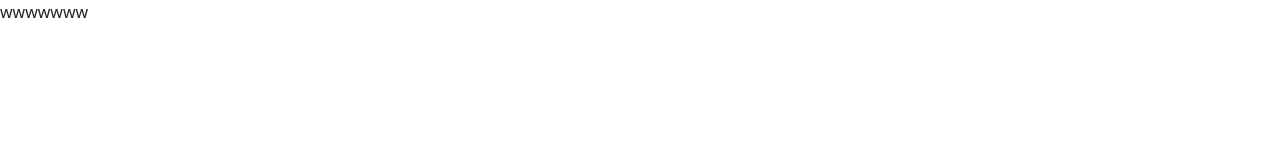
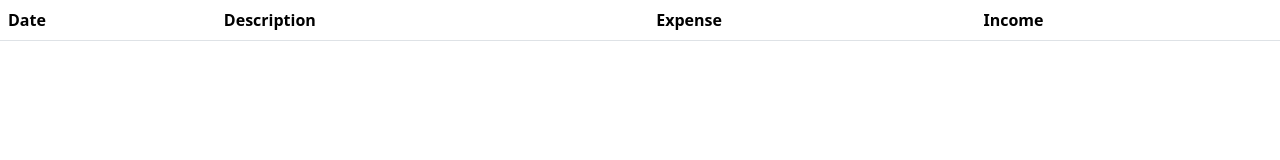
Before and after one commit to nikkomegaware-lgtm/nancy, a website: page www/index.html in a window 1280 px wide. Drawn offline with nearby package versions, Linux system fonts and the light colour scheme.

Commit message:
Update index.html

```diff
--- a/www/index.html
+++ b/www/index.html
@@ -22,7 +22,17 @@
 	    </script>
 	</head>
 	<body>
-		wwwwwww
-
+        <table class="table">
+            <thead>
+                <tr>
+                    <th class="text-left">Date</th>
+                    <th class="text-left">Description</th>
+                    <th class="text-right">Expense</th>
+                    <th class="text-right">Income</th>
+                </tr>
+            </thead>
+            <tbody>
+            </tbody>
+        </table>
 	</body>
 </html>
```
